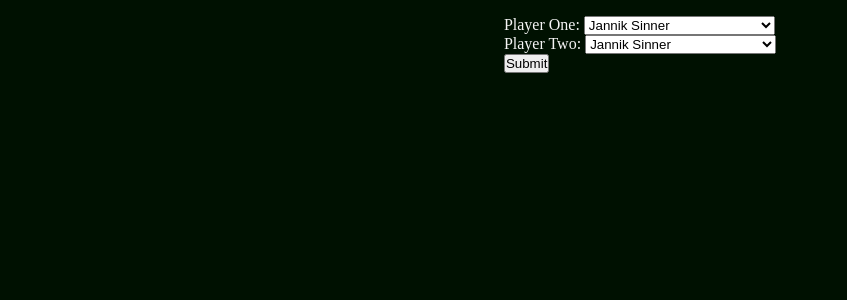
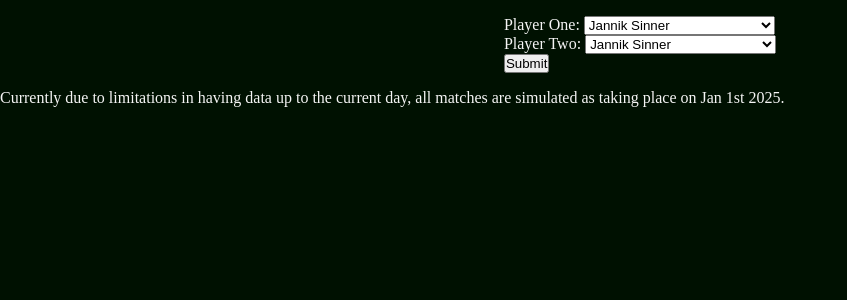
Before and after one commit to allanmichaelhender/Tennis_ML_Predictor, a Django app: page /decision_tree/ in a window 1280 px wide. Shown: the part 59-359 px from the top of the page, without its empty margins (0-847 px from the left). Run offline with Django 5.2, Linux system fonts and the light colour scheme; parts of the project's set-up code (start-up, migrations or seed data) failed here and were passed over.

Commit message:
updating layout

```diff
--- a/templates/layout.html
+++ b/templates/layout.html
@@ -23,5 +23,6 @@
         {% block content %}
         {% endblock %}
     </main>
+    <p>Currently due to limitations in having data up to the current day, all matches are simulated as taking place on Jan 1st 2025.</p>
 </body>
 </html>
```
